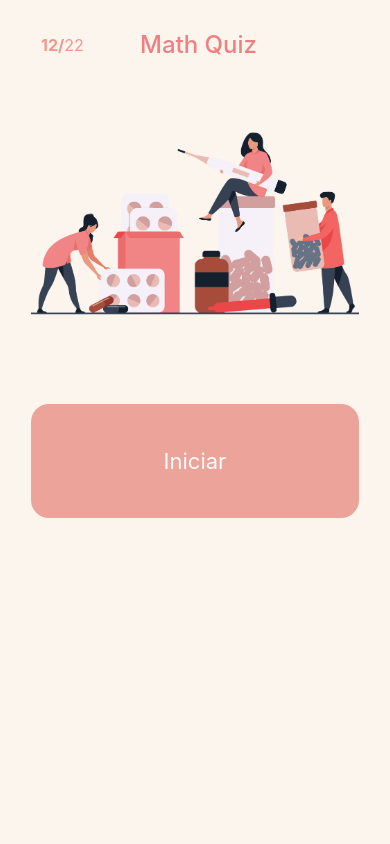
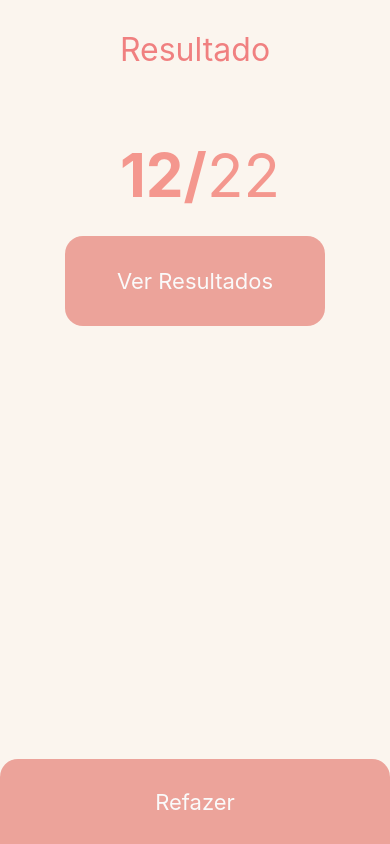
Before and after one commit to LordWeli/Quiz, a React Native app: screen /Final in a window 390 px wide. Built offline with nearby package versions, Linux system fonts and the light colour scheme.

Commit message:
Adição de tela final

```diff
--- a/App.js
+++ b/App.js
@@ -2,8 +2,9 @@ import React from 'react';
 import { NavigationContainer } from '@react-navigation/native';
 import { createStackNavigator } from '@react-navigation/stack';
 import { SafeAreaProvider } from 'react-native-safe-area-context';
-import Questions from './components/question';
 import Home from './components/home/';
+import Questions from './components/question/';
+import Final from './components/final/';
 
 const AppStack = createStackNavigator();
 
@@ -12,6 +13,7 @@ function AppStackNavigation() {
     <AppStack.Navigator screenOptions={{ headerShown: false }}>
       <AppStack.Screen name="Home" component={Home}/>
       <AppStack.Screen name="Questions" component={Questions}/>
+      <AppStack.Screen name="Final" component={Final}/>
     </AppStack.Navigator>
   );
 }
--- /dev/null
+++ b/components/final/Header.js
@@ -0,0 +1,23 @@
+import React from 'react';
+import { StyleSheet, View, Text } from 'react-native';
+
+export default function() {
+  return (
+    <View style={styles.container}>
+      <Text style={styles.title}>
+        Resultado
+      </Text>
+    </View>
+  );
+}
+
+const styles = StyleSheet.create({
+  container: {
+    marginTop: 30,
+    marginBottom: 70,
+  },
+  title: {
+    color: '#F08080',
+    fontSize: 32,
+  }
+});
--- /dev/null
+++ b/components/final/index.js
@@ -0,0 +1,64 @@
+import React from 'react';
+import { StyleSheet, SafeAreaView, View, TouchableOpacity, Text, Platform, StatusBar  } from 'react-native';
+import Score from '../home/Score';
+import Header from './Header';
+
+export default function({ navigation }) {
+  return (
+    <SafeAreaView style={styles.safeAreaContainer}>
+      <Header/>
+
+      <View style={styles.scores}>
+        <Score fontSize={60}/>
+      </View>
+
+      <TouchableOpacity style={styles.results}>
+        <Text style={styles.text}>
+          Ver Resultados
+        </Text>
+      </TouchableOpacity>
+
+      <TouchableOpacity style={styles.remakeButton} onPress={()=> {navigation.navigate('Questions')}}>
+        <Text style={styles.text}>
+          Refazer
+        </Text>
+      </TouchableOpacity>
+    </SafeAreaView>
+  );
+}
+
+const styles = StyleSheet.create({
+  safeAreaContainer: {
+    flex: 1,
+    backgroundColor: '#FBF5EE',
+    fontFamily: 'Roboto',
+    paddingTop: Platform.OS === "android" ? StatusBar.currentHeight : 0,
+    alignItems: 'center',
+  },
+  scores: {
+    marginBottom: 25
+  },
+  results: {
+    width: 260,
+    height: 90,
+    backgroundColor: '#ECA39A',
+    borderRadius: 18,
+    alignItems: 'center',
+    justifyContent: 'center',
+  },
+  text: {
+    color: '#FAFAFA',
+    fontSize: 22,
+  },
+  remakeButton: {
+    width: '100%',
+    height: 85,
+    backgroundColor: '#ECA39A',
+    borderTopLeftRadius: 18,
+    borderTopRightRadius: 18,
+    alignItems: 'center',
+    justifyContent: 'center',
+    position: 'absolute',
+    bottom: 0
+  },
+});
--- a/components/home/Header.js
+++ b/components/home/Header.js
@@ -6,7 +6,7 @@ import Title from './Title';
 export default function() {
   return (
     <View style={styles.container}>
-      <Score/>
+      <Score fontSize={16}/>
       <Title width={'70%'}/>
     </View>
   );
--- a/components/home/Score.js
+++ b/components/home/Score.js
@@ -1,12 +1,12 @@
 import React from 'react';
 import { StyleSheet, Text, View } from 'react-native';
 
-export default function() {
+export default function(props) {
   return (
     <View>
-      <Text style={styles.scoreInitial}>
+      <Text style={styles(props).scoreInitial}>
         12/
-        <Text style={styles.scoreFinal}>
+        <Text style={styles(props).scoreFinal}>
           22
         </Text>
       </Text>
@@ -14,11 +14,11 @@ export default function() {
   );
 }
 
-const styles = StyleSheet.create({
+const styles = (props) => StyleSheet.create({
   scoreInitial: {
     color: '#F4978E',
     fontWeight: 'bold',
-    fontSize: 16,
+    fontSize: props.fontSize,
     marginLeft: 10
   },
   scoreFinal: {
--- a/components/question/Button.js
+++ b/components/question/Button.js
@@ -3,7 +3,7 @@ import { StyleSheet, Text, TouchableOpacity } from 'react-native';
 
 export default function(props) {
   return (
-    <TouchableOpacity style={styles.button} onPress={()=> {}}>
+    <TouchableOpacity style={styles.button} onPress={()=> {props.navigation.navigate('Final')}}>
       <Text style={styles.textButton}> {props.text} </Text>
     </TouchableOpacity>
   );
--- a/components/question/Header.js
+++ b/components/question/Header.js
@@ -19,7 +19,7 @@ export default function(props) {
       <ProgressBar quantity={props.quantity}/>
 
       <View style={styles.score}>
-        <Score/>
+        <Score fontSize={16}/>
       </View>
     </View>
   );
--- a/components/question/index.js
+++ b/components/question/index.js
@@ -1,5 +1,5 @@
 import React from 'react';
-import { StyleSheet, SafeAreaView, View, Platform, StatusBar  } from 'react-native';
+import { StyleSheet, SafeAreaView, Platform, StatusBar  } from 'react-native';
 import Question from './Question';
 import Button from './Button';
 import Header from './Header';
@@ -20,7 +20,7 @@ export default function({ navigation }) {
       {
         text_to_button.map((text, text_index) => {
           return (
-            <Button text={text} key={text_index}/>
+            <Button text={text} key={text_index} navigation={navigation}/>
           )
         })
       }
```
